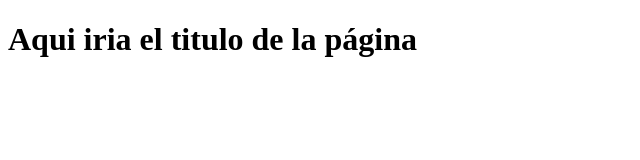
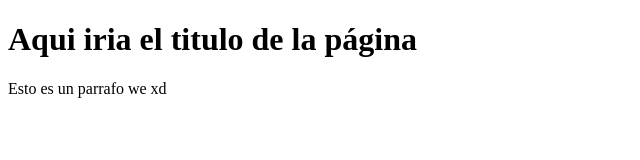
Before and after one commit to AlejandroPapas/Proyecto-web-empresa-C, a plain HTML site: page index.html in a window 1280 px wide. Shown: the whole page, without its empty margins (0-640 px from the left). Drawn offline with Linux system fonts and the light colour scheme.

Commit message:
Update index.html

```diff
--- a/index.html
+++ b/index.html
@@ -8,5 +8,6 @@
 </head>
 <body>
     <h1>Aqui iria el titulo de la página</h1>
+    <p>Esto es un parrafo we xd</p>
 </body>
 </html>
```
